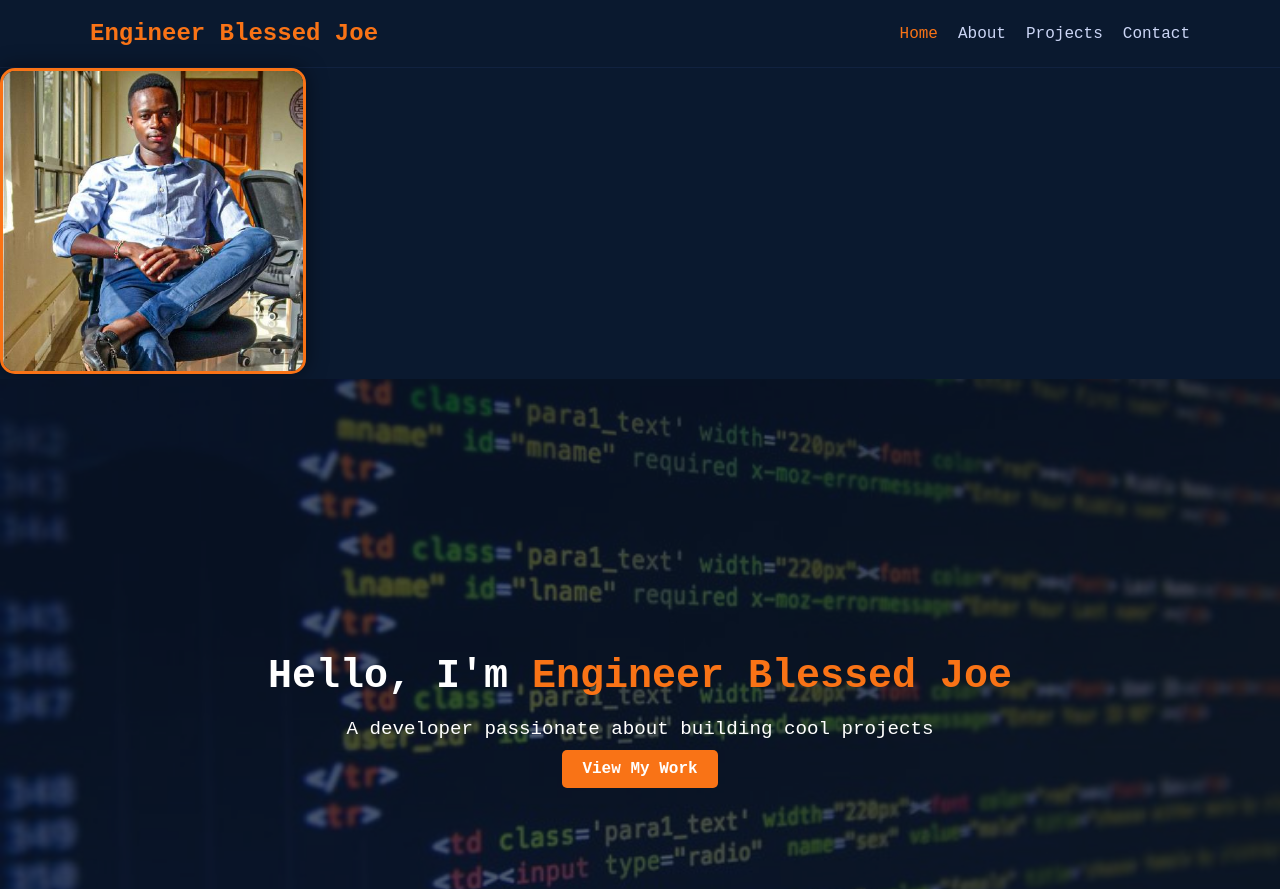
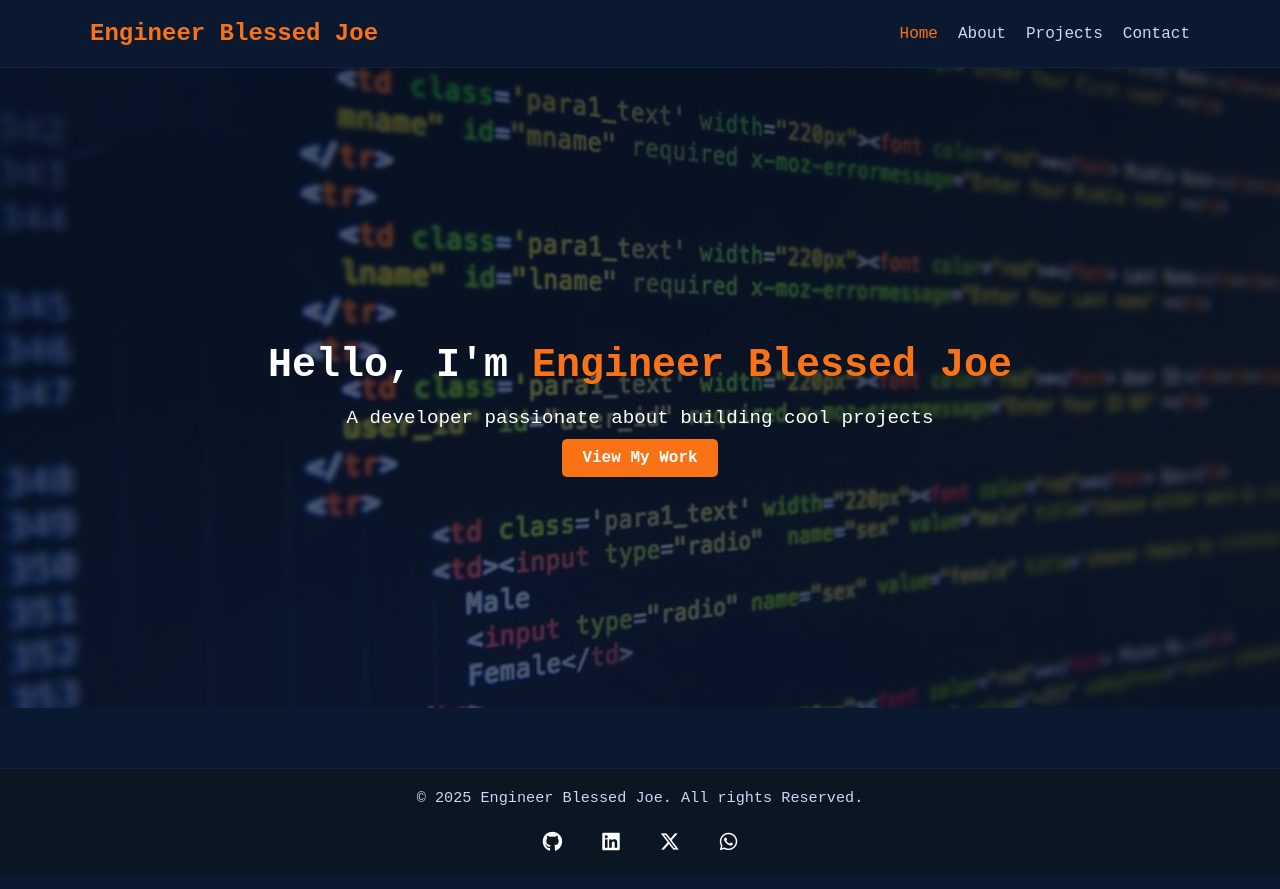
Before and after one commit to BlessedJoe254/portfolio2, a plain HTML site: page index.html in a window 1280 px wide. Shown: the top 889 px of the page. Drawn offline with Linux system fonts and the light colour scheme; files whose address does not match are found by name.

Commit message:
Update index.html

```diff
--- a/index.html
+++ b/index.html
@@ -24,9 +24,6 @@
             </nav>
         </div>
     </header>
-     <div class="about-image">
-                <img src="profile.jpg" alt="Engineer Blessed Joe" />
-            </div>
 
     <section class="hero">
         <div class="hero-content">
```
